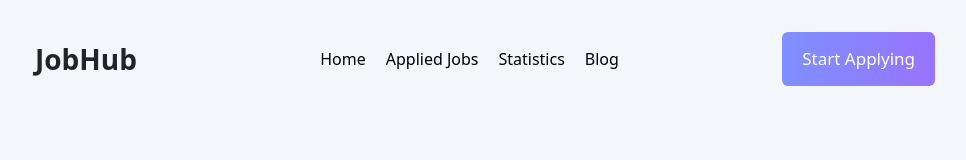
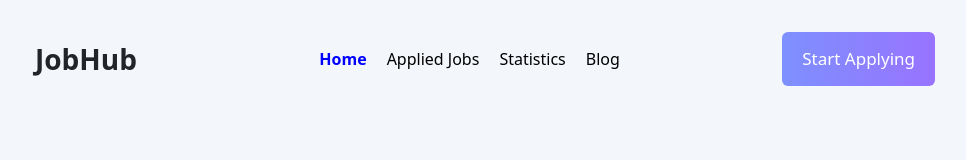
Before and after one commit to osmangony01/career-hub, a React (Vite) app: page / in a window 1280 px wide. Shown: the top 160 px of the page, without its empty margins (155-1121 px from the left). Built offline with nearby package versions, Linux system fonts and the light colour scheme.

Commit message:
add active link styling in navbar

```diff
--- /dev/null
+++ b/src/components/ActiveLink/ActiveLink.css
@@ -0,0 +1,4 @@
+.active{
+    color: blue !important;
+    font-weight: 600;
+}
--- /dev/null
+++ b/src/components/ActiveLink/ActiveLink.jsx
@@ -0,0 +1,16 @@
+import React from 'react';
+import './ActiveLink.css'
+import { NavLink } from 'react-router-dom';
+
+const ActiveLink = ({to, children}) => {
+    return (
+        <NavLink
+            to={to}
+            className={({ isActive }) => isActive ? "active" : "" }
+        >
+            {children}
+        </NavLink>
+    );
+};
+
+export default ActiveLink;
--- a/src/components/Navbar/Navbar.jsx
+++ b/src/components/Navbar/Navbar.jsx
@@ -1,16 +1,17 @@
 import React from 'react';
 import './Navbar.css';
 import { Link } from 'react-router-dom';
+import ActiveLink from '../ActiveLink/ActiveLink';
 
 const Navbar = () => {
     return (
         <nav className='nav'>
             <p className='title'>JobHub</p>
             <div>
-                <Link to="/">Home</Link>
-                <Link to="/applied-jobs">Applied Jobs</Link>
-                <Link to="/statistics">Statistics</Link>
-                <Link to="/blog">Blog</Link>
+                <ActiveLink to="/">Home</ActiveLink>
+                <ActiveLink to="/applied-jobs">Applied Jobs</ActiveLink>
+                <ActiveLink to="/statistics">Statistics</ActiveLink>
+                <ActiveLink to="/blog">Blog</ActiveLink>
             </div>
             <button className='btn-primary'><Link to="">Start Applying</Link></button>
         </nav>
```
